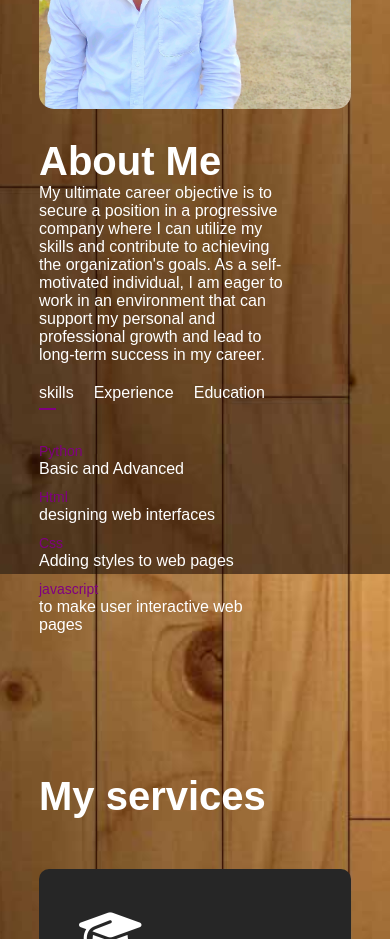
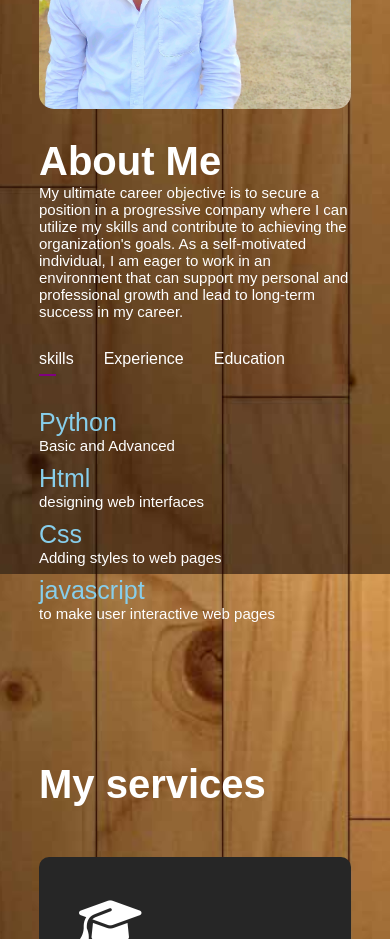
Before and after one commit to bhaskar881/myportfolio3, a plain HTML site: page index.html in a window 390 px wide. Shown: the part 1240-2179 px from the top of the page. Drawn offline with Linux system fonts and the light colour scheme.

Commit message:
Update style.css
Signed-off-by: bhaskar881 <137768033+bhaskar881@users.noreply.github.com>

```diff
--- a/style.css
+++ b/style.css
@@ -18,7 +18,7 @@ body{
 #header{
     width: 100%;
     height:100vh;
-    background-image: URL(./picture2.jpg);
+    background-image: url(./picture2.jpg);
     background-size: cover;
     background-position: center;
 }
@@ -70,6 +70,7 @@ nav ul li a:hover::after{
 .header-text h1 span{
     color: rgb(255, 0, 111);
 }
+/*-------------------------about---------------------*/
 #about{
     padding:80px 0px;
     color: white;
@@ -99,7 +100,7 @@ nav ul li a:hover::after{
 }
 .tab-titles{
     display:flex;
-    margin:20px 0 40px;
+    margin:30px 0 40px;
 }
 .tab-links{
     margin-right: 50px;
@@ -126,8 +127,12 @@ nav ul li a:hover::after{
     margin:10px 0;
 }
 .tab-contents ul li span{
-    color:purple;
-    font-size:14px;
+    color:skyblue;
+    font-size:25px;
+}
+.tab-contents ul li .kiet{
+    color:lightblue;
+    font-size:22px;
 }
 .tab-contents{
     display:none;
@@ -314,7 +319,7 @@ form btn2{
 nav .fa-solid{
     display:none;
 }
-@media only screen and (max-width:400px){
+@media only screen and (max-width:600px){
     .header-text{
         margin-top:100%;
         font-size: 16px;
@@ -357,11 +362,12 @@ nav .fa-solid{
         margin-bottom:30px;
     }
     .about-col-2{
-        font-size:16px;
+        flex-basis: 100%;
+        font-size:15px;
     }
     .tab-links{
         font-size:16px;
-        margin-right:20px;
+        margin-right:30px;
     }
     .contact-left p i{
         font-size: 15px;
```
